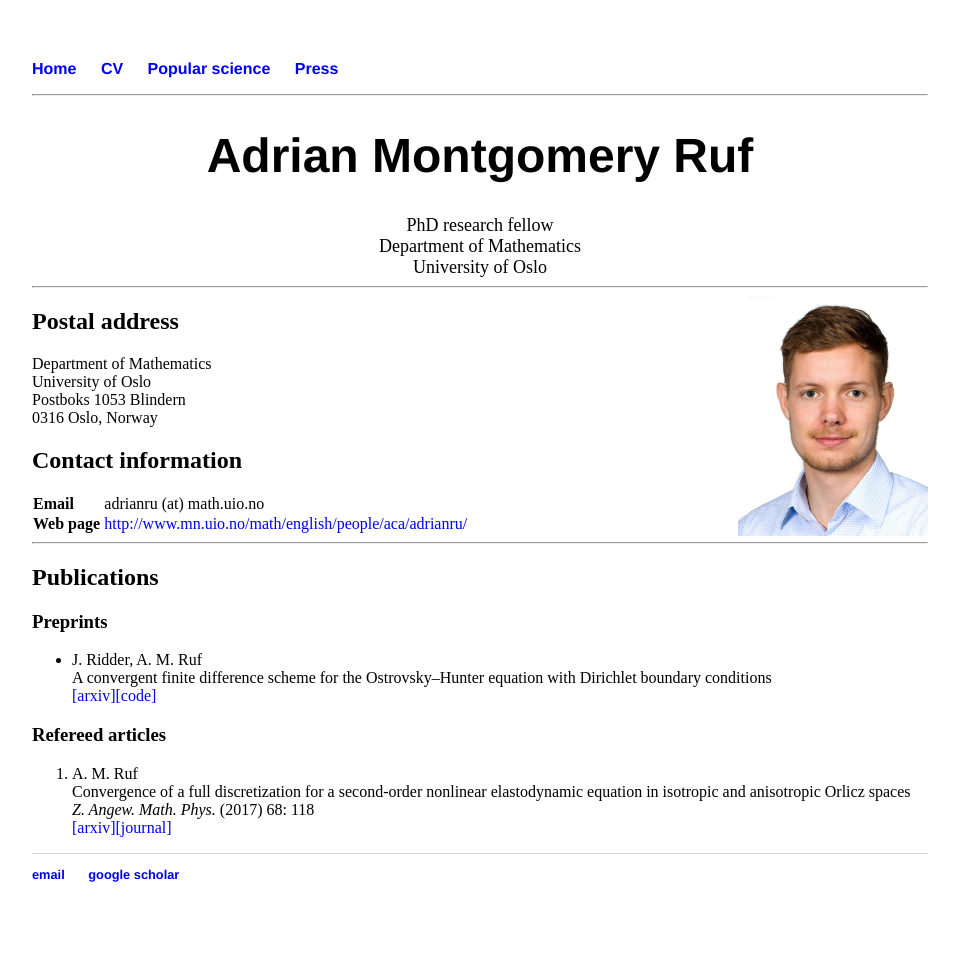
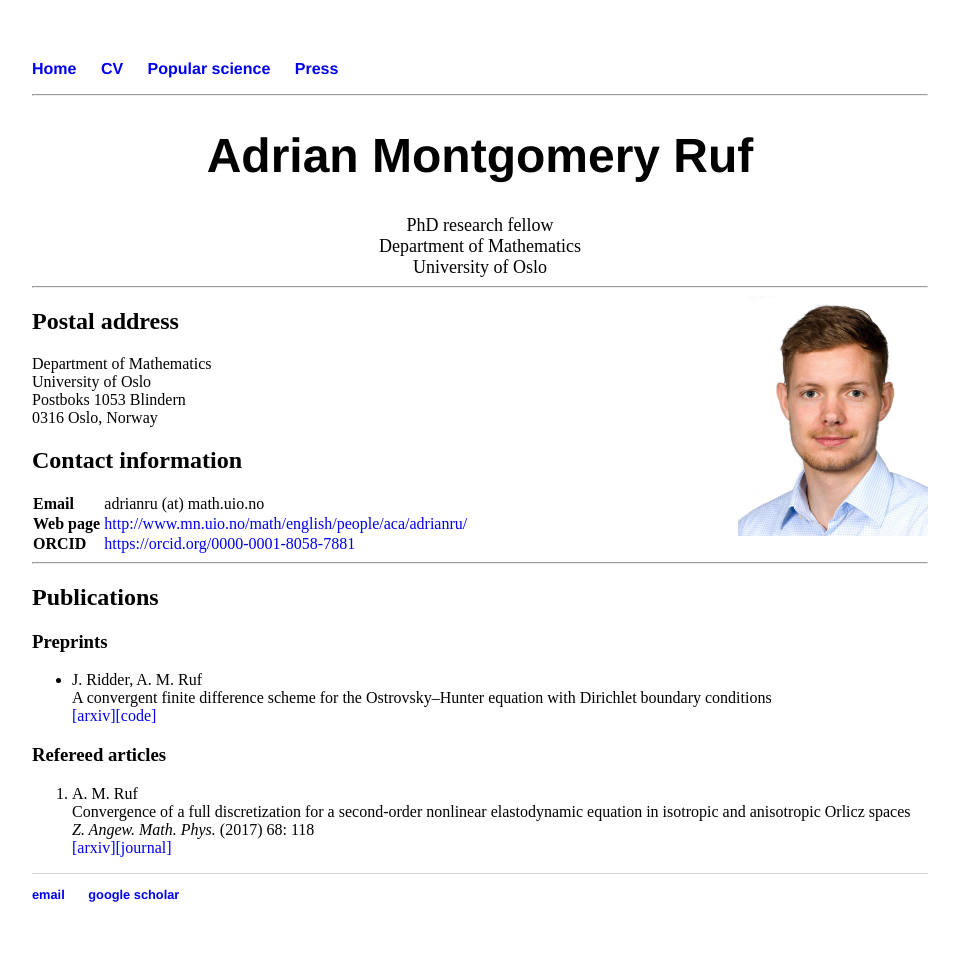
Before and after one commit to adrianmruf/adrianmruf.github.io, a Jekyll site: the page built from index.html, in a window 1280 px wide. Shown: the whole page, without its empty margins (160-1119 px from the left). Built offline with Jekyll 4.4.1, drawn with Linux system fonts in a browser that asks for light colours.

Commit message:
Update index.html

```diff
--- a/index.html
+++ b/index.html
@@ -39,6 +39,11 @@ th {
   	  <th>Web page</td>
    	 <td><a href="http://www.mn.uio.no/math/english/people/aca/adrianru/">http://www.mn.uio.no/math/english/people/aca/adrianru/</a></td>
  	 </tr>
+	 <tr>
+	 <th>ORCID</td>
+	 <td><a href="https://orcid.org/0000-0001-8058-7881">https://orcid.org/0000-0001-8058-7881</td>
+	 </tr>
+
 </table>
 
 
```
